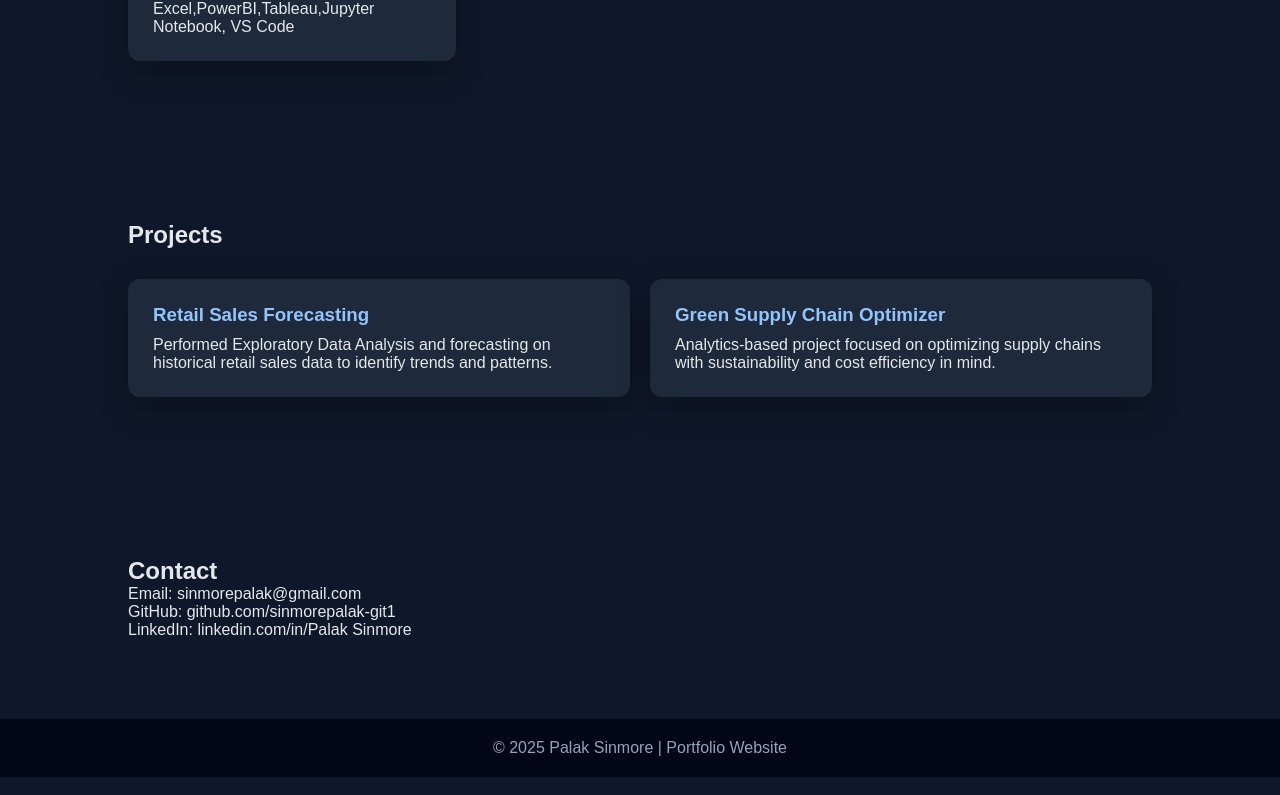
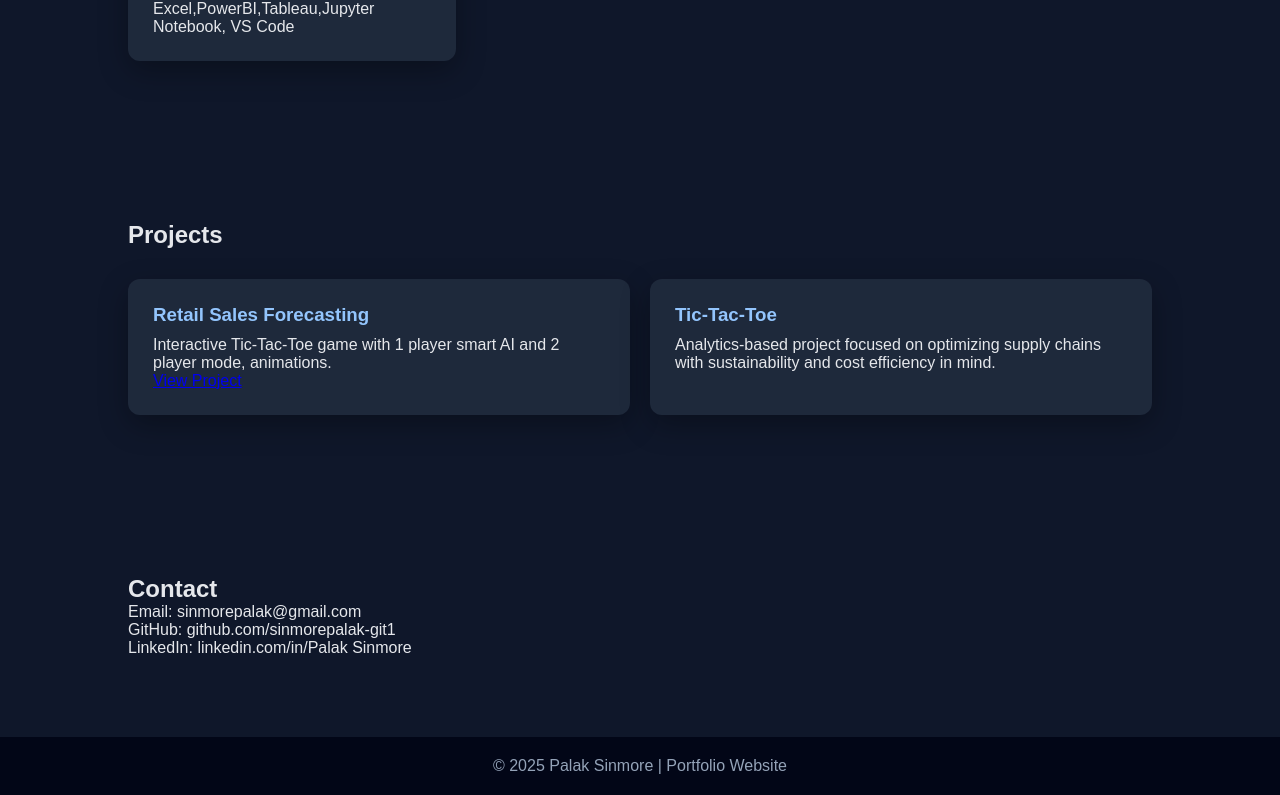
Before and after one commit to sinmorepalak-git1/my-portfolio, a Next.js app: page / in a window 1280 px wide. Shown: the part 1436-2231 px from the top of the page. Built offline with nearby package versions, Linux system fonts and the light colour scheme.

Commit message:
Added Tic Tac Toe Project link

```diff
--- a/app/page.tsx
+++ b/app/page.tsx
@@ -63,13 +63,15 @@ export default function Home() {
           <div className="card">
             <h3>Retail Sales Forecasting</h3>
             <p>
-              Performed Exploratory Data Analysis and forecasting on
-              historical retail sales data to identify trends and patterns.
+             Interactive Tic-Tac-Toe game with 1 player smart AI and 2 player mode, animations.
             </p>
+            <a href="https://tic-tac-toe-game-beta-ecru.vercel.app/" target="_blank" rel="noopener noreferrer">
+              View Project
+            </a>
           </div>
 
           <div className="card">
-            <h3>Green Supply Chain Optimizer</h3>
+            <h3>Tic-Tac-Toe</h3>
             <p>
               Analytics-based project focused on optimizing supply chains
               with sustainability and cost efficiency in mind.
```
